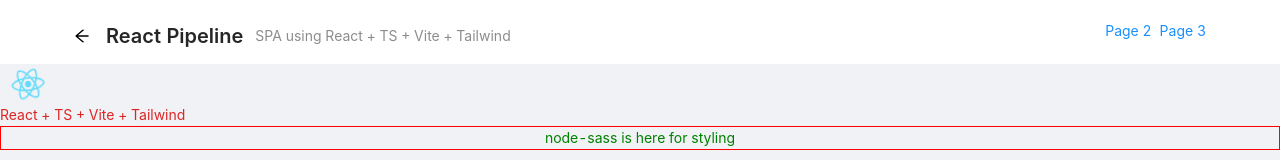
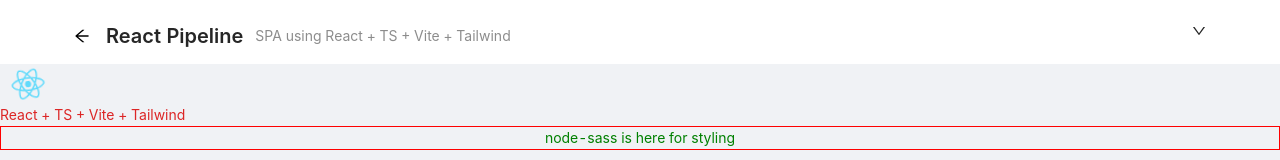
Before and after one commit to maifeeulasad/react-pipeline, a React (Vite) app: page /react-pipeline/landing in a window 1280 px wide. Shown: the top 160 px of the page. Built offline with nearby package versions, Linux system fonts and the light colour scheme.

Commit message:
using dropdown menu as extra

```diff
--- a/package.json
+++ b/package.json
@@ -17,7 +17,8 @@
     "typescript": "^4.6.4",
     "vite": "^2.9.9",
     "vite-plugin-svgr": "^2.1.0",
-    "web-vitals": "^2.1.4"
+    "web-vitals": "^2.1.4",
+    "@ant-design/icons": "^4.7.0"
   },
   "devDependencies": {
     "@types/jest": "^27.5.1",
--- a/src/layout/CustomLayout.tsx
+++ b/src/layout/CustomLayout.tsx
@@ -1,9 +1,33 @@
 import React from 'react';
 import Layout from 'antd/lib/layout';
+import Menu from 'antd/lib/menu';
+import Dropdown from 'antd/lib/dropdown';
 import PageHeader from 'antd/lib/page-header';
 import { Link, useNavigate } from 'react-router-dom';
+import { DownOutlined } from '@ant-design/icons';
+
+import './CustomLayout.scss';
 
 const { Header, Content, Footer } = Layout;
+
+const CustomHeaderDropdownMenu = () => (
+  <Menu
+    items={[
+      {
+        key: '1',
+        label: (
+          <Link to="/page2">Page 2</Link>
+        ),
+      },
+      {
+        key: '2',
+        label: (
+          <Link to="/page3">Page 3</Link>
+        ),
+      },
+    ]}
+  />
+);
 
 const CustomHeader = () => {
   const navigate = useNavigate();
@@ -14,10 +38,9 @@ const CustomHeader = () => {
       subTitle="SPA using React + TS + Vite + Tailwind"
       onBack={() => navigate(-1)}
       extra={
-        <>
-          <Link to="/page2">Page 2</Link>
-          <Link to="/page3">Page 3</Link>
-        </>
+        <Dropdown overlay={CustomHeaderDropdownMenu}>
+          <DownOutlined />
+        </Dropdown>
   }
     />
   );
```
Also changed, not shown: src/layout/CustomLayout.scss (added), 1 other file (tests, documents, lock files or other folders).
